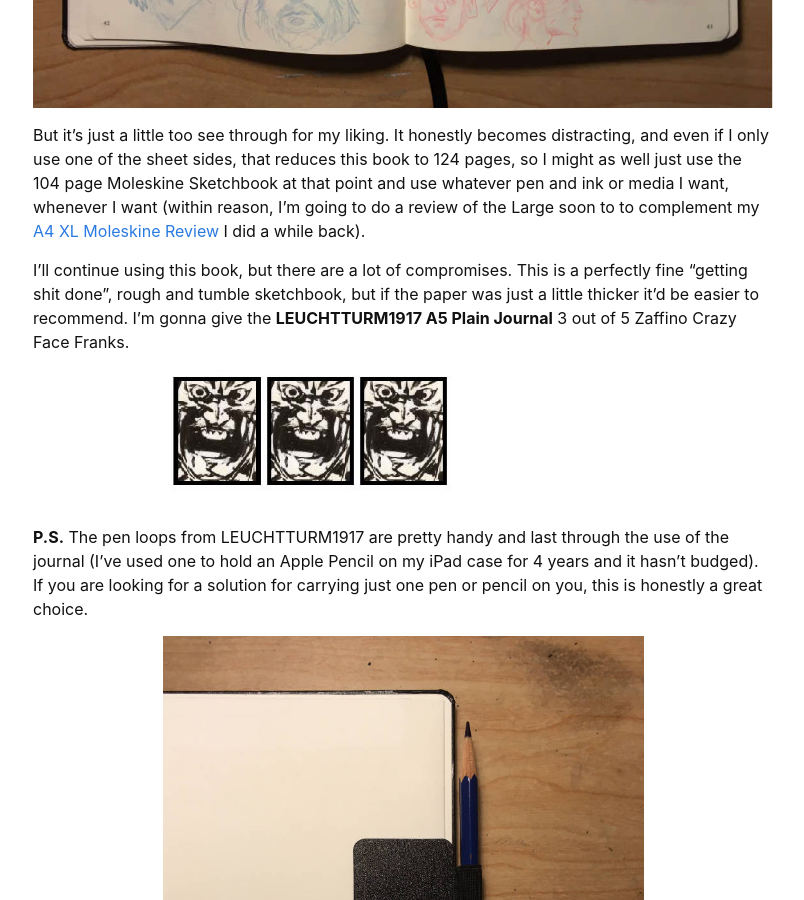
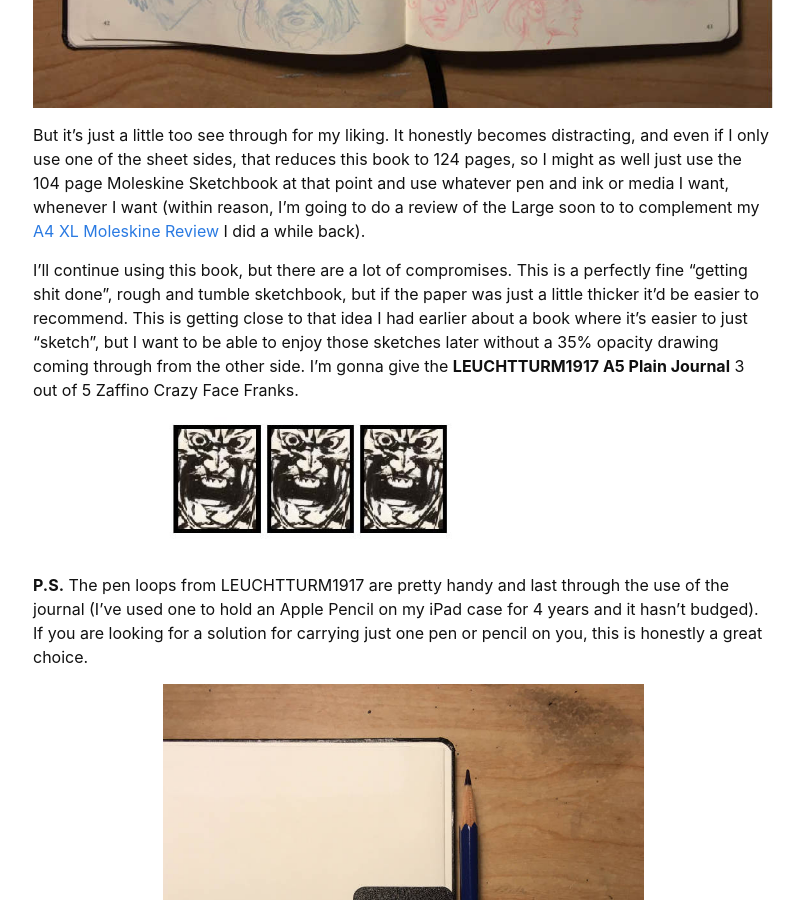
Before and after one commit to timoweaver/blog, a Jekyll site: the page built from _posts/2020-04-21-leuchtturm1917-plain-journal-review.markdown, in a window 1280 px wide and 900 px high, scrolled down 6649 px. Shown: the whole window, without its empty margins (237-1041 px from the left). Built offline with Jekyll 4.4.1, drawn with Linux system fonts in a browser that asks for light colours.

Commit message:
More changes!

```diff
--- a/_posts/2020-04-21-leuchtturm1917-plain-journal-review.markdown
+++ b/_posts/2020-04-21-leuchtturm1917-plain-journal-review.markdown
@@ -49,7 +49,7 @@
 
 But it's just a little too see through for my liking. It honestly becomes distracting, and even if I only use one of the sheet sides, that reduces this book to 124 pages, so I might as well just use the 104 page Moleskine Sketchbook at that point and use whatever pen and ink or media I want, whenever I want (within reason, I'm going to do a review of the Large soon to to complement my [A4 XL Moleskine Review](/review/2018/05/30/moleskine-art-plus-sketchbook-a4-review.html) I did a while back).
 
-I'll continue using this book, but there are a lot of compromises. This is a perfectly fine "getting shit done", rough and tumble sketchbook, but if the paper was just a little thicker it'd be easier to recommend.  I'm gonna give the **LEUCHTTURM1917 A5 Plain Journal** 3 out of 5 Zaffino Crazy Face Franks.
+I'll continue using this book, but there are a lot of compromises. This is a perfectly fine "getting shit done", rough and tumble sketchbook, but if the paper was just a little thicker it'd be easier to recommend.  This is getting close to that idea I had earlier about a book where it's easier to just "sketch", but I want to be able to enjoy those sketches later without a 35% opacity drawing coming through from the other side. I'm gonna give the **LEUCHTTURM1917 A5 Plain Journal** 3 out of 5 Zaffino Crazy Face Franks.
 
 ![3 out of 5 Stars](/assets/img/blog-images/zaffino-scale-3-star.jpg){: .half-width .mb-2}
 
```
